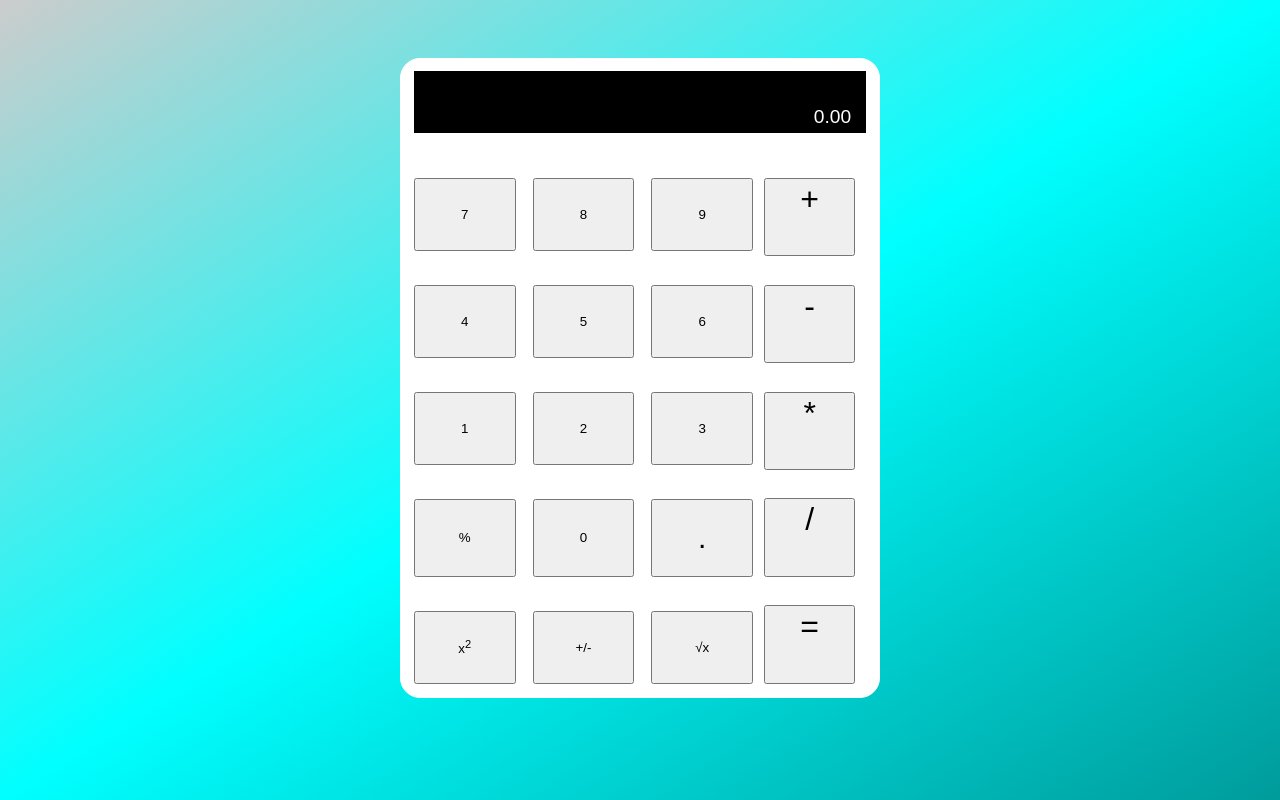
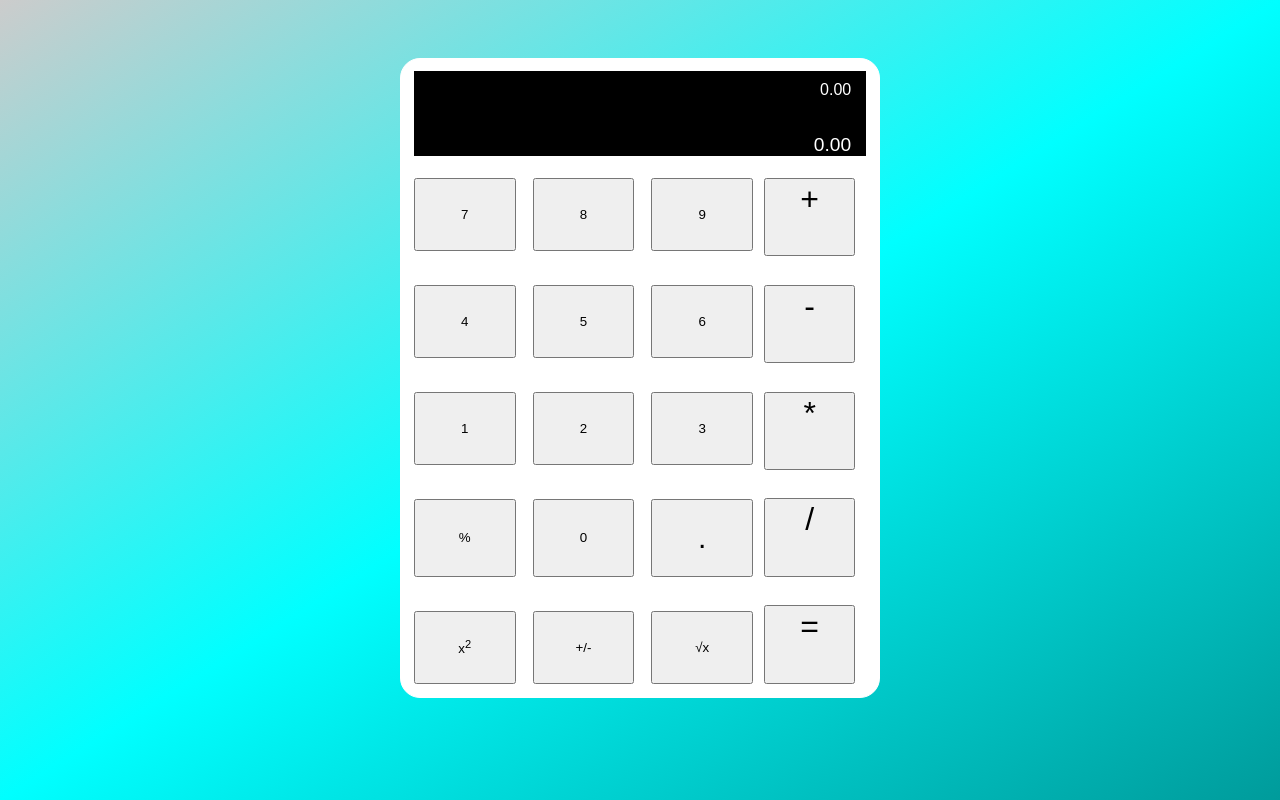
Before and after one commit to Dei-Gee/js_calculator, a plain HTML site: page index.html in a window 1280 px wide. Drawn offline with Linux system fonts and the light colour scheme.

Commit message:
added extra display window

```diff
--- a/index.html
+++ b/index.html
@@ -14,7 +14,8 @@
 
     <body>
         <section class="wrapper">
-            <p class="output">0.00</p>
+            <span class="top-output">0.00</span>
+            <span class="output">0.00</span>
         </section>
 
         <section class="wrapper">
--- a/styles/index.css
+++ b/styles/index.css
@@ -34,6 +34,7 @@ body {
 
 .wrapper:first-child {
     height: 10%;
+    flex-direction: column;
 }
 
 .wrapper:nth-child(2) {
@@ -52,6 +53,16 @@ body {
     direction: rtl;
     font-size: larger;
     margin-top: 0;
+}
+
+.top-output {
+    background-color: black;
+    color: white;
+    margin-top: 0;
+    direction: rtl;
+    padding-top: 10px;
+    padding-left: 15px;
+    padding-right: 15px;
 }
 
 .wrapper > .left {
```
